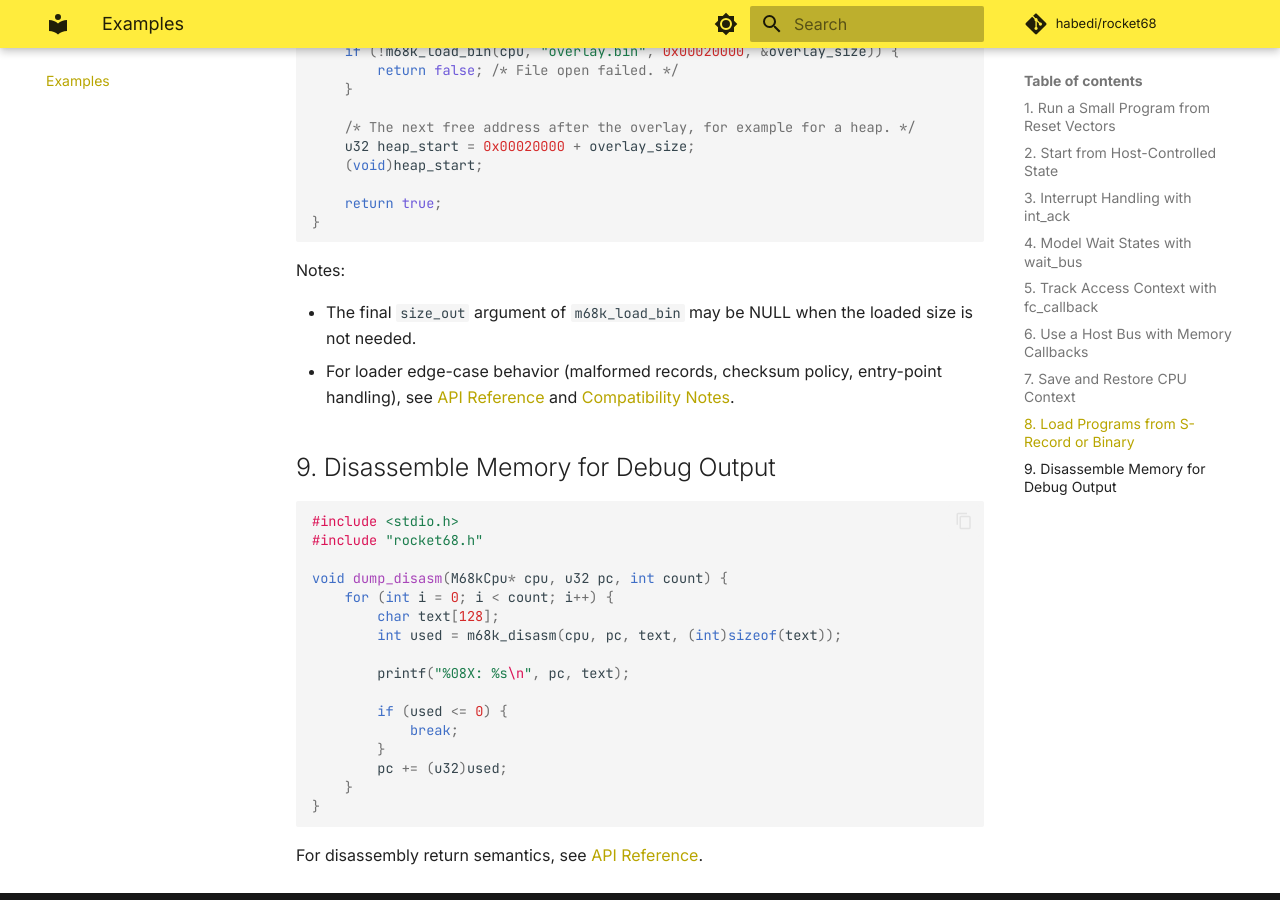
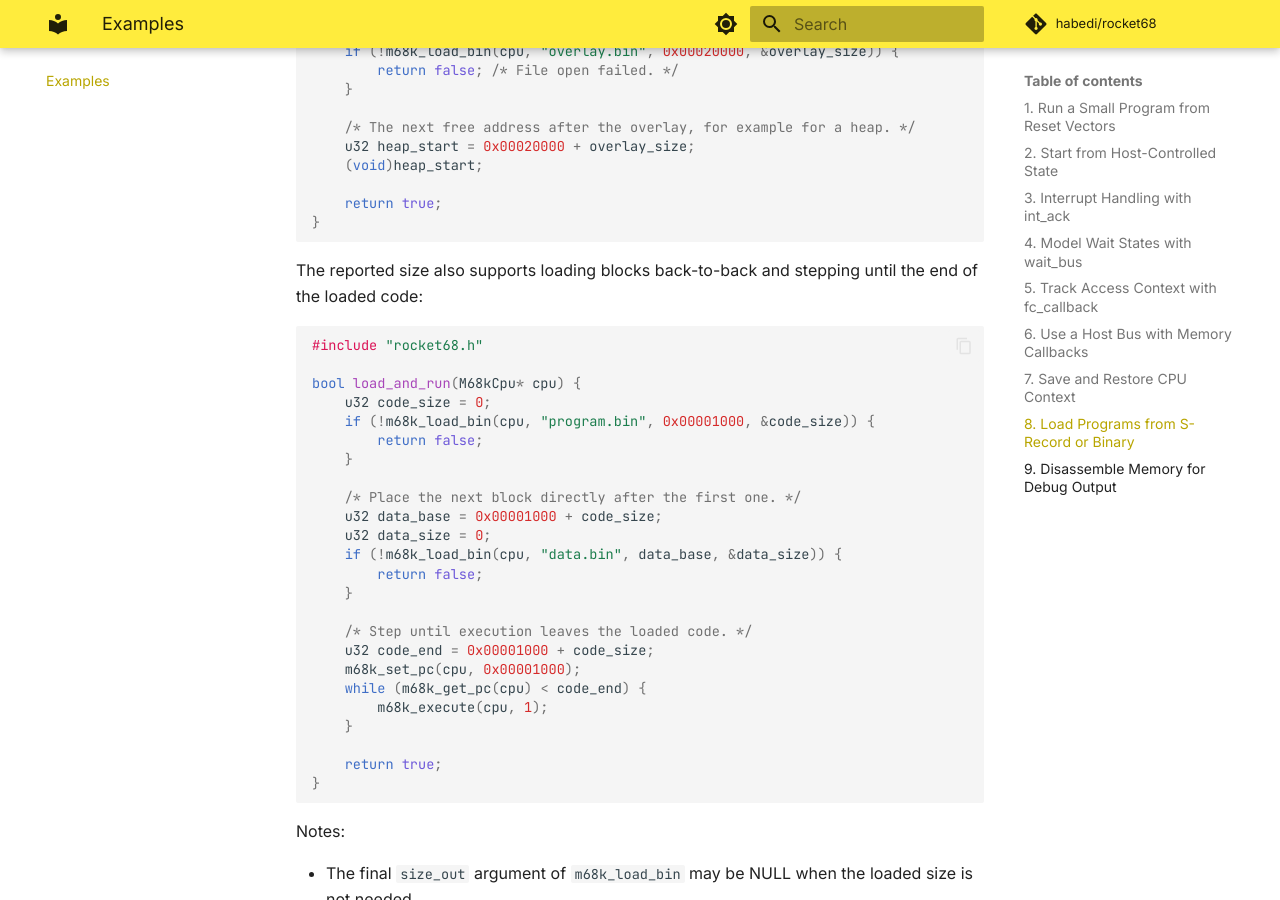
Before and after one commit to habedi/rocket68, an MkDocs documentation site: the page built from docs/examples.md, in a window 1280 px wide and 900 px high, scrolled down 5236 px. Built offline with MkDocs 1.6.1 and Material for MkDocs 9.7.7, drawn with Linux system fonts in a browser that asks for light colours; comment, search, counter and statistics services are not loaded.

Commit message:
Add an example for `m68k_load_bin` (after the API change) #26

````diff
--- a/docs/examples.md
+++ b/docs/examples.md
@@ -261,6 +261,35 @@ bool load_program(M68kCpu* cpu) {
 }
 ```
 
+The reported size also supports loading blocks back-to-back and stepping until the end of the loaded code:
+
+```c
+#include "rocket68.h"
+
+bool load_and_run(M68kCpu* cpu) {
+    u32 code_size = 0;
+    if (!m68k_load_bin(cpu, "program.bin", 0x00001000, &code_size)) {
+        return false;
+    }
+
+    /* Place the next block directly after the first one. */
+    u32 data_base = 0x00001000 + code_size;
+    u32 data_size = 0;
+    if (!m68k_load_bin(cpu, "data.bin", data_base, &data_size)) {
+        return false;
+    }
+
+    /* Step until execution leaves the loaded code. */
+    u32 code_end = 0x00001000 + code_size;
+    m68k_set_pc(cpu, 0x00001000);
+    while (m68k_get_pc(cpu) < code_end) {
+        m68k_execute(cpu, 1);
+    }
+
+    return true;
+}
+```
+
 Notes:
 
 - The final `size_out` argument of `m68k_load_bin` may be NULL when the loaded size is not needed.
````
Also changed, not shown: 1 other file.
